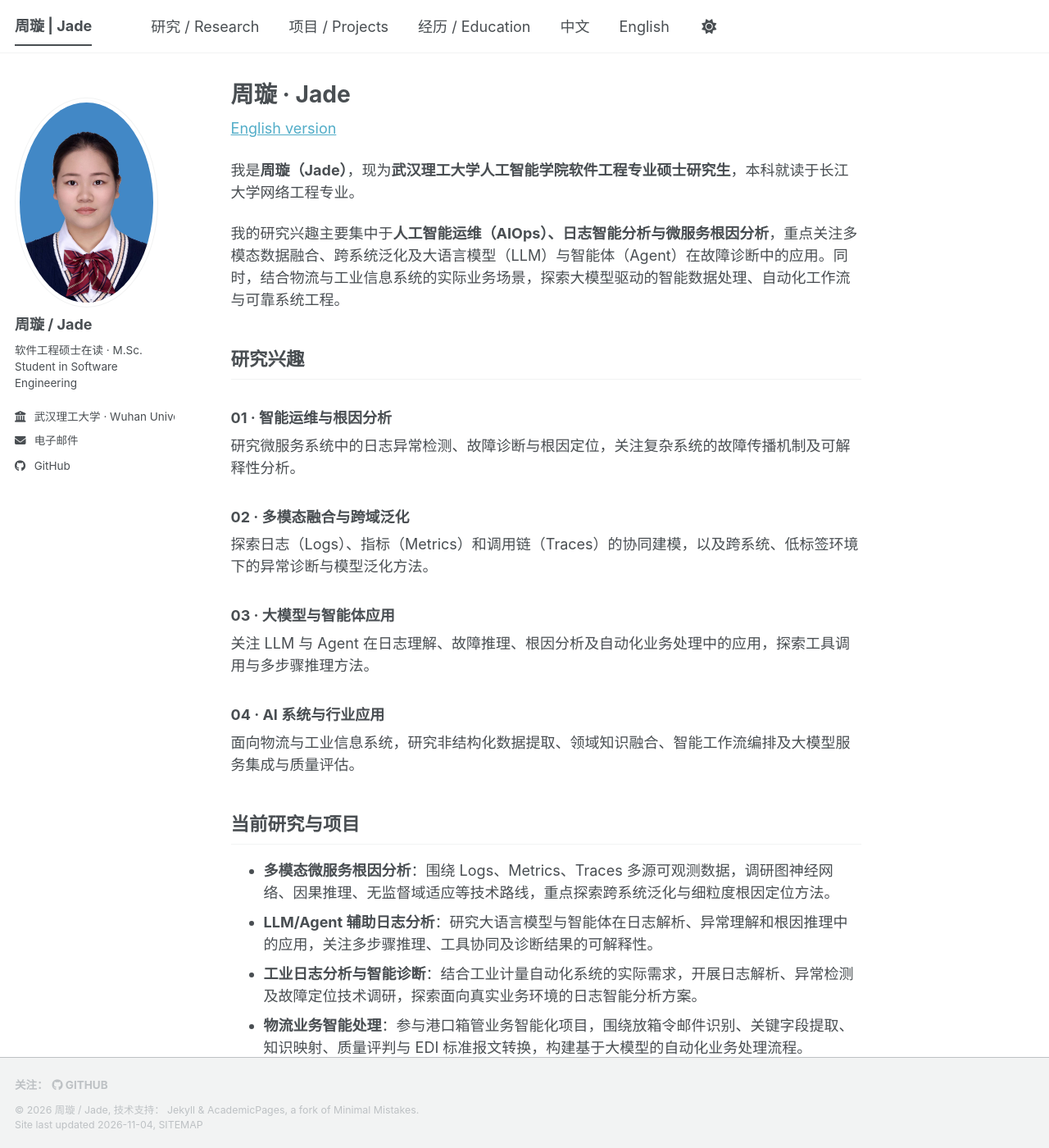
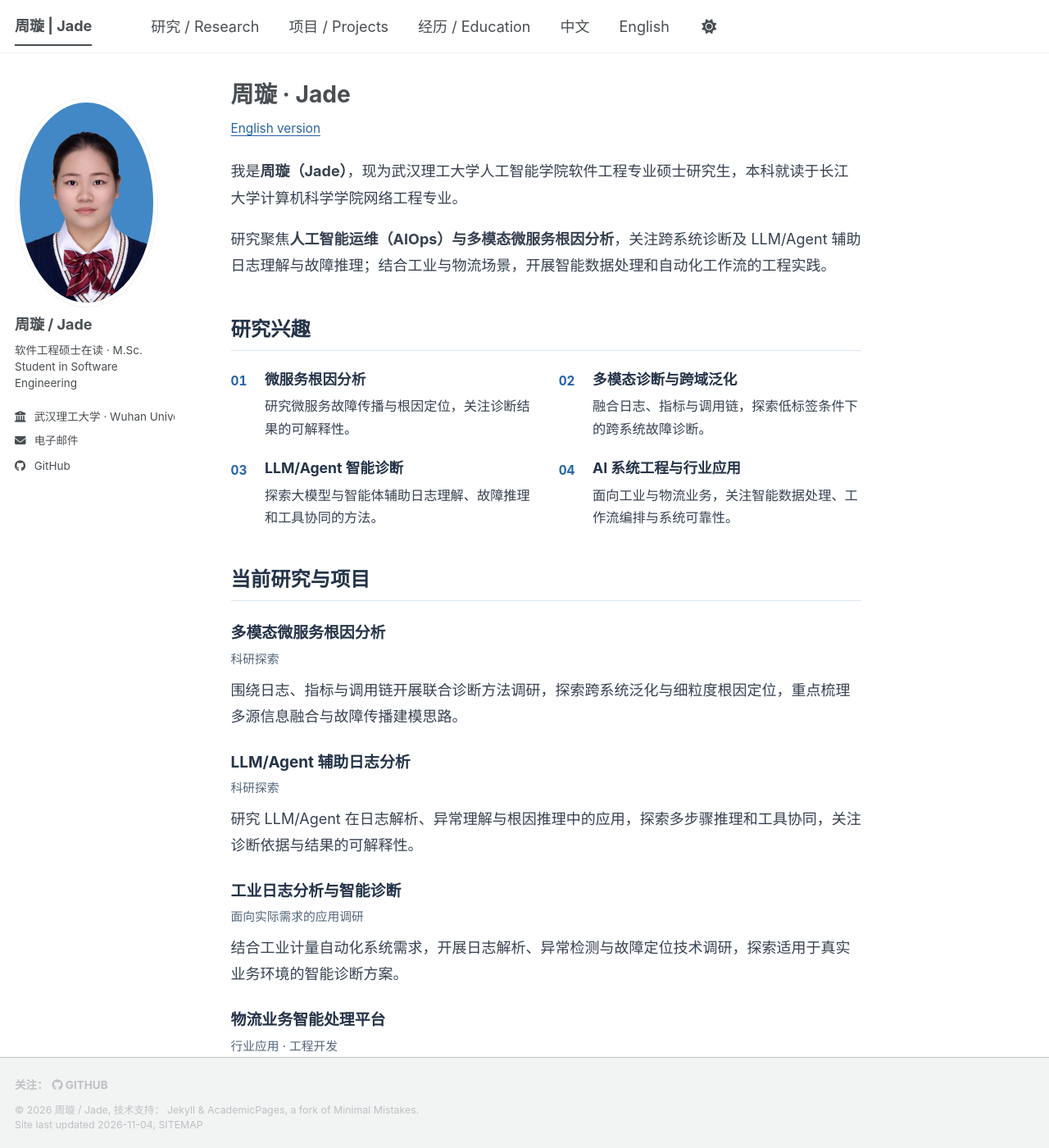
Before and after one commit to xuan74587-cmd/xuan74587-cmd.github.io, a Jekyll site: the page built from _pages/about.md, in a window 1280 px wide and 1400 px high. Shown: the whole window at 82% size. Built offline with Jekyll 4.4.1, drawn with Linux system fonts in a browser that asks for light colours; a script bundle is joined from its source files by our own code; a style sheet for code colours, icons or effects is not loaded; some of the changed text lies outside the part shown.

Commit message:
Refine bilingual academic content and homepage hierarchy

```diff
--- a/_includes/head/custom.html
+++ b/_includes/head/custom.html
@@ -23,3 +23,7 @@
 <meta name="theme-color" content="var(--global-bg-color)"/>
 
 <!-- end custom head snippets -->
+
+{% if page.homepage %}
+<link rel="stylesheet" href="{{ "/assets/css/homepage.css" | relative_url }}">
+{% endif %}
--- a/_pages/about.md
+++ b/_pages/about.md
@@ -3,68 +3,100 @@ permalink: /
 title: "周璇 · Jade"
 author_profile: true
 lang: zh-CN
+homepage: true
 ---
 
+<div class="academic-home" markdown="1">
+
 [English version]({{ '/en/' | relative_url }})
+{: .language-link}
 
-我是**周璇（Jade）**，现为**武汉理工大学人工智能学院软件工程专业硕士研究生**，本科就读于长江大学网络工程专业。
+我是**周璇（Jade）**，现为武汉理工大学人工智能学院软件工程专业硕士研究生，本科就读于长江大学计算机科学学院网络工程专业。
 
-我的研究兴趣主要集中于**人工智能运维（AIOps）、日志智能分析与微服务根因分析**，重点关注多模态数据融合、跨系统泛化及大语言模型（LLM）与智能体（Agent）在故障诊断中的应用。同时，结合物流与工业信息系统的实际业务场景，探索大模型驱动的智能数据处理、自动化工作流与可靠系统工程。
+研究聚焦**人工智能运维（AIOps）与多模态微服务根因分析**，关注跨系统诊断及 LLM/Agent 辅助日志理解与故障推理；结合工业与物流场景，开展智能数据处理和自动化工作流的工程实践。
 
 <h2 id="research">研究兴趣</h2>
 
-### 01 · 智能运维与根因分析
-研究微服务系统中的日志异常检测、故障诊断与根因定位，关注复杂系统的故障传播机制及可解释性分析。
-
-### 02 · 多模态融合与跨域泛化
-探索日志（Logs）、指标（Metrics）和调用链（Traces）的协同建模，以及跨系统、低标签环境下的异常诊断与模型泛化方法。
-
-### 03 · 大模型与智能体应用
-关注 LLM 与 Agent 在日志理解、故障推理、根因分析及自动化业务处理中的应用，探索工具调用与多步骤推理方法。
-
-### 04 · AI 系统与行业应用
-面向物流与工业信息系统，研究非结构化数据提取、领域知识融合、智能工作流编排及大模型服务集成与质量评估。
+<ol class="research-list">
+  <li><h3>微服务根因分析</h3><p>研究微服务故障传播与根因定位，关注诊断结果的可解释性。</p></li>
+  <li><h3>多模态诊断与跨域泛化</h3><p>融合日志、指标与调用链，探索低标签条件下的跨系统故障诊断。</p></li>
+  <li><h3>LLM/Agent 智能诊断</h3><p>探索大模型与智能体辅助日志理解、故障推理和工具协同的方法。</p></li>
+  <li><h3>AI 系统工程与行业应用</h3><p>面向工业与物流业务，关注智能数据处理、工作流编排与系统可靠性。</p></li>
+</ol>
 
 <h2 id="projects">当前研究与项目</h2>
 
-- **多模态微服务根因分析**：围绕 Logs、Metrics、Traces 多源可观测数据，调研图神经网络、因果推理、无监督域适应等技术路线，重点探索跨系统泛化与细粒度根因定位方法。
-- **LLM/Agent 辅助日志分析**：研究大语言模型与智能体在日志解析、异常理解和根因推理中的应用，关注多步骤推理、工具协同及诊断结果的可解释性。
-- **工业日志分析与智能诊断**：结合工业计量自动化系统的实际需求，开展日志解析、异常检测及故障定位技术调研，探索面向真实业务环境的日志智能分析方案。
-- **物流业务智能处理**：参与港口箱管业务智能化项目，围绕放箱令邮件识别、关键字段提取、知识映射、质量评判与 EDI 标准报文转换，构建基于大模型的自动化业务处理流程。
-- **AI 科研实验与模型评测**：建设可复现的科研实验工作台，支持实验配置管理、运行记录、指标分析及结果对比，为后续算法研究和模型评测提供工程基础。
+### 多模态微服务根因分析
+科研探索
+{: .project-meta}
+
+围绕日志、指标与调用链开展联合诊断方法调研，探索跨系统泛化与细粒度根因定位，重点梳理多源信息融合与故障传播建模思路。
+
+### LLM/Agent 辅助日志分析
+科研探索
+{: .project-meta}
+
+研究 LLM/Agent 在日志解析、异常理解与根因推理中的应用，探索多步骤推理和工具协同，关注诊断依据与结果的可解释性。
+
+### 工业日志分析与智能诊断
+面向实际需求的应用调研
+{: .project-meta}
+
+结合工业计量自动化系统需求，开展日志解析、异常检测与故障定位技术调研，探索适用于真实业务环境的智能诊断方案。
+
+### 物流业务智能处理平台
+行业应用 · 工程开发
+{: .project-meta}
+
+参与基于 **LLM、Agent 与智能工作流**的港口物流处理平台建设，覆盖邮件分类、字段提取、领域知识映射、质量校验与多类型 EDI 报文转换；结合人工复核和自动化测试，构建从非结构化输入到标准报文生成的端到端流程，着重提升处理效率与可靠性。
+
+### AI 科研实验与模型评测
+科研支撑 · 工程建设
+{: .project-meta}
+
+建设可复现的科研实验工作台，支持配置管理、运行记录、指标分析与结果对比，为算法实验和模型评测提供工程基础。
 
 ## 过往项目
 
 ### Aelos 机器人视觉识别与启动
-**核心开发者 · 2025.03–2025.08**
-基于 OpenCV 与轻量级深度学习模型进行目标识别、跟踪与动作控制，优化图像预处理和串口通信。项目获第二十七届中国机器人及人工智能大赛国家级一等奖。
+核心开发者 · 2025.03–2025.08
+{: .project-meta}
+
+基于 **OpenCV 与轻量级深度学习模型**实现目标识别、跟踪与动作控制，优化图像预处理和串口通信。项目获**第二十七届中国机器人及人工智能大赛国家级一等奖**。
 
 ### 融合 OCR 与 AI 的人事档案高效检索系统
-**项目负责人 · 2024.10 启动**
-设计基于 ResNet、LSTM 与 Attention 的多语言 OCR 模型；结合倒排索引、模糊匹配与 MySQL 构建检索和结构化存储模块，并实现访问权限控制。项目获校级推优。
+项目负责人 · 2024.10 启动
+{: .project-meta}
+
+设计融合 ResNet、LSTM 与 Attention 的多语言 OCR 模型；结合倒排索引、模糊匹配与 MySQL 开发检索、结构化存储及权限控制模块。项目获**校级推优**。
 
 ### 智能座椅
-**核心开发者 · 2023.03–2024.04**
-基于 ESP8266 与压力传感器采集多点受力数据，使用 Python 进行数据清洗和模型推理，开发 HTML/CSS/JavaScript 可视化面板，支持坐姿监测、疲劳检测与多用户数据管理。
+核心开发者 · 2023.03–2024.04
+{: .project-meta}
+
+负责整体方案设计，基于 ESP8266 与压力传感器采集受力数据，使用 Python 完成数据清洗与模型推理；独立开发 HTML/CSS/JavaScript 面板，实现坐姿监测、疲劳检测与多用户数据可视化。
 
 <h2 id="education">教育经历</h2>
 
-- **武汉理工大学** · 人工智能学院 · 软件工程 · 硕士在读
-- **长江大学** · 计算机科学学院 · 网络工程 · 本科
+- **武汉理工大学** · 硕士在读
+  人工智能学院 · 软件工程
+- **长江大学** · 本科
+  计算机科学学院 · 网络工程
 
-## 部分荣誉与获奖
+## 荣誉与获奖
 
-- 国家奖学金；校三好学生标兵；优秀共青团员
-- 中国机器人及人工智能大赛 · 国家级一等奖
-- 睿抗机器人开发者大赛 · 国家级一等奖
+- **国家奖学金**
+- **中国机器人及人工智能大赛 · 国家级一等奖**
+- **睿抗机器人开发者大赛 · 国家级一等奖**
 - 蓝桥杯全国软件和信息技术专业人才大赛 · 国家级三等奖
+- 全国高校计算机能力挑战赛 · 省级二等奖
 - 湖北省信息技术创新大赛 · 省级三等奖
-- 全国高校计算机能力挑战赛 · 省级二等奖
 - 华中杯大学生数学建模大赛 · 省级三等奖
+- 校三好学生标兵；优秀共青团员
 
 ## 联系方式
 
-欢迎就 AIOps、日志智能分析、微服务根因分析与 LLM/Agent 应用交流。
-
 **Email:** [xuanzhou@whut.edu.cn](mailto:xuanzhou@whut.edu.cn)
 **GitHub:** [xuan74587-cmd](https://github.com/xuan74587-cmd)
+
+</div>
--- /dev/null
+++ b/assets/css/homepage.css
@@ -0,0 +1,68 @@
+/* Scoped to the two academic homepages; preserve the template layout. */
+.academic-home {
+  color: #374151;
+  background: #fff;
+  font-size: 1rem;
+  line-height: 1.8;
+  overflow-wrap: anywhere;
+}
+.academic-home p { margin: 0 0 1rem; }
+.academic-home a { color: #2563a6; text-underline-offset: .18em; }
+.academic-home a:hover { color: #174777; }
+.academic-home a:focus-visible { outline: 2px solid #2563a6; outline-offset: 3px; }
+.academic-home h2 {
+  margin: 2.4rem 0 1.2rem;
+  padding-bottom: .5rem;
+  border-bottom: 1px solid #dce5ef;
+  color: #253449;
+  font-size: 1.35rem;
+  line-height: 1.4;
+  scroll-margin-top: 5rem;
+}
+.academic-home h3 {
+  margin: 1.4rem 0 .35rem;
+  color: #253449;
+  font-size: 1.05rem;
+  line-height: 1.5;
+}
+.academic-home .project-meta {
+  margin: 0 0 .5rem;
+  color: #52657a;
+  font-size: .82rem;
+  line-height: 1.6;
+}
+.academic-home .language-link { margin-bottom: 1.25rem; font-size: .85rem; }
+.academic-home ul { padding-left: 1.2rem; margin: 0 0 1rem; }
+.academic-home ul li { margin-bottom: .6rem; }
+.academic-home .research-list {
+  display: grid;
+  grid-template-columns: repeat(2, minmax(0, 1fr));
+  gap: 1.15rem 1.7rem;
+  counter-reset: research;
+  padding: 0;
+  margin: 0;
+  list-style: none;
+}
+.academic-home .research-list li {
+  counter-increment: research;
+  position: relative;
+  padding-left: 2.3rem;
+  margin: 0;
+}
+.academic-home .research-list li::before {
+  content: counter(research, decimal-leading-zero);
+  position: absolute;
+  left: 0;
+  top: .1rem;
+  color: #2563a6;
+  font-size: .85rem;
+  font-weight: 700;
+  font-variant-numeric: tabular-nums;
+}
+.academic-home .research-list h3 { margin: 0 0 .35rem; font-size: .98rem; }
+.academic-home .research-list p { margin: 0; font-size: .9rem; line-height: 1.7; }
+@media (max-width: 640px) {
+  .academic-home .research-list { grid-template-columns: minmax(0, 1fr); gap: 1rem; }
+  .academic-home h2 { margin-top: 2rem; font-size: 1.2rem; }
+  .academic-home h3 { font-size: 1rem; }
+}
```
Also changed, not shown: _pages/english.md (+65 -33 lines).
